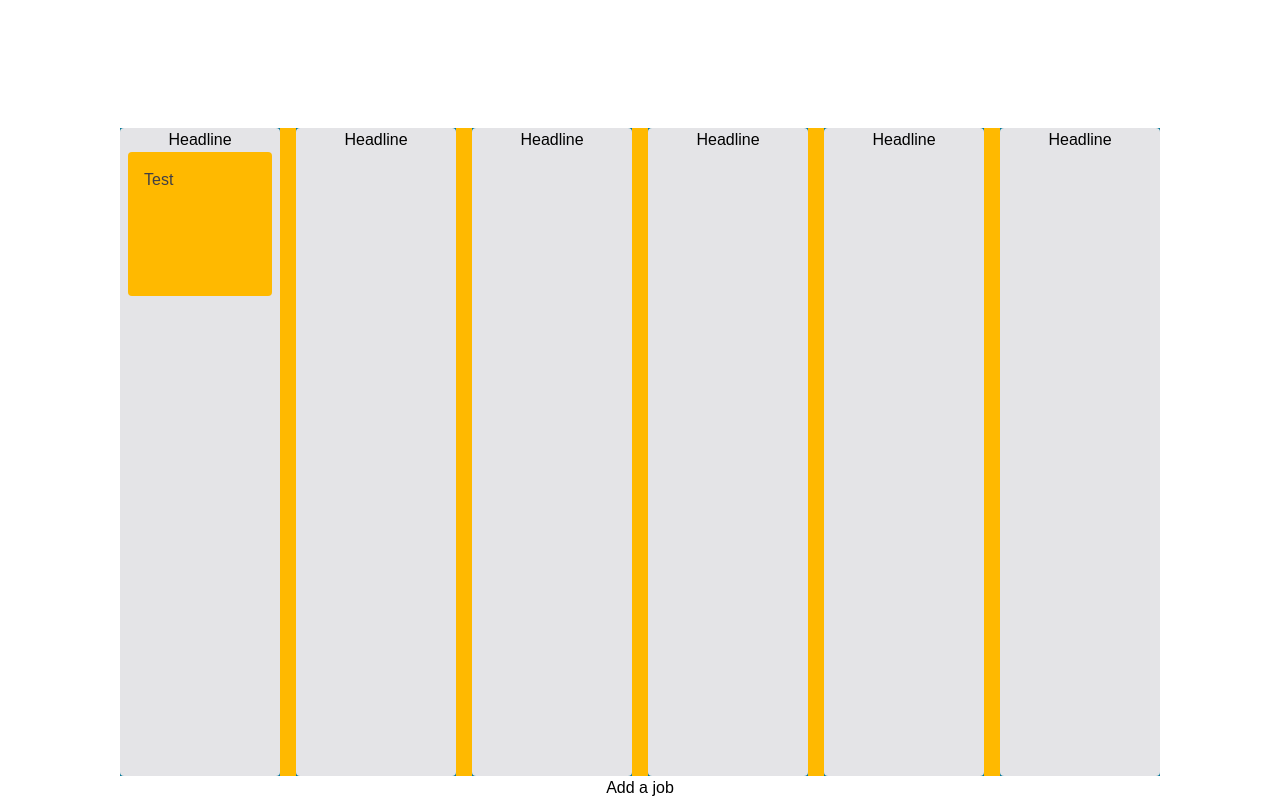
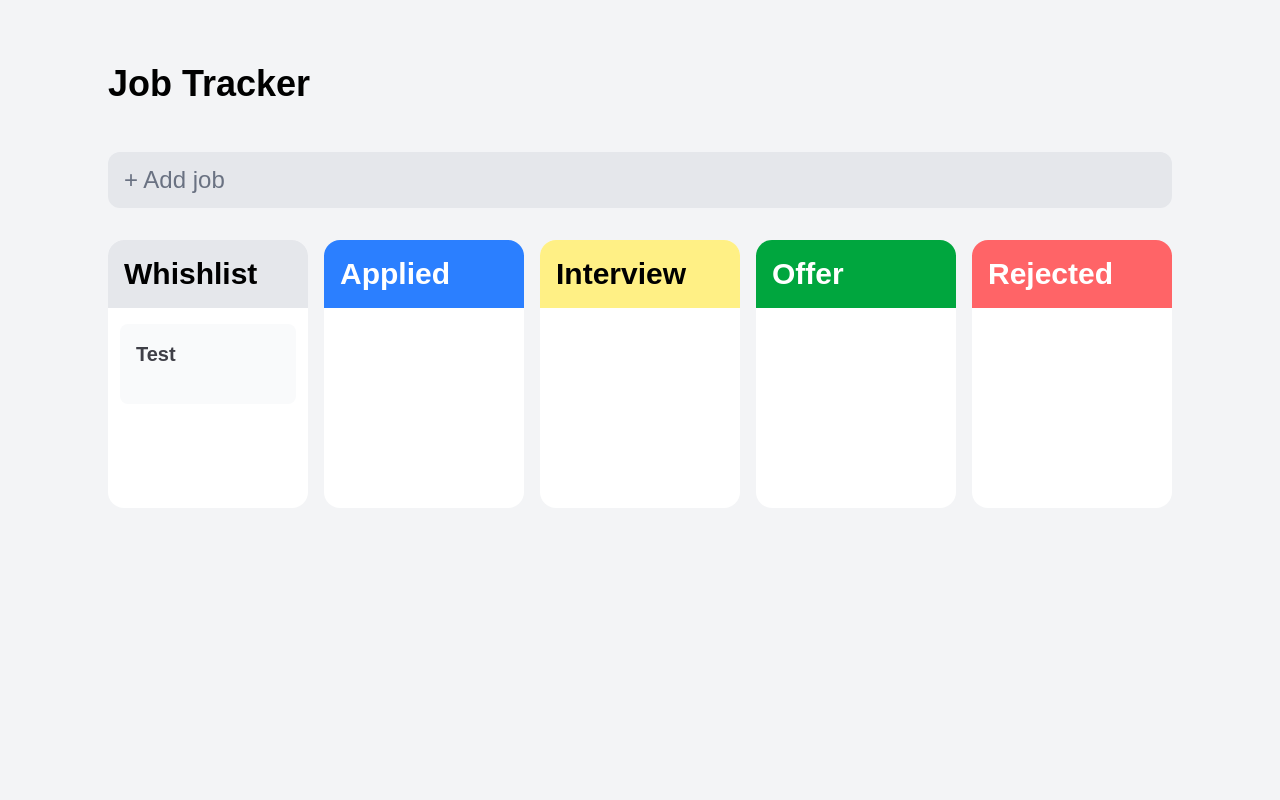
Before and after one commit to djolosc/job-tracker, a Next.js app: page / in a window 1280 px wide. Built offline with nearby package versions, Linux system fonts and the light colour scheme.

Commit message:
Style update

```diff
--- a/app/page.tsx
+++ b/app/page.tsx
@@ -10,7 +10,49 @@ const Home = () => {
   const [cards, setCards] = useState([
     { parent: "0", id: "0", taskName: "Test" },
   ]);
-  const containers = ["0", "1", "2", "3", "4", "5"];
+
+  const containers = [
+    {
+      id: "0",
+      headlineDetails: {
+        name: "Whishlist",
+        bgColor: "bg-gray-200",
+        color: "text-black",
+      },
+    },
+    {
+      id: "1",
+      headlineDetails: {
+        name: "Applied",
+        bgColor: "bg-blue-500",
+        color: "text-white",
+      },
+    },
+    {
+      id: "2",
+      headlineDetails: {
+        name: "Interview",
+        bgColor: "bg-yellow-200",
+        color: "text-black",
+      },
+    },
+    {
+      id: "3",
+      headlineDetails: {
+        name: "Offer",
+        bgColor: "bg-green-600",
+        color: "text-white",
+      },
+    },
+    {
+      id: "4",
+      headlineDetails: {
+        name: "Rejected",
+        bgColor: "bg-red-400",
+        color: "text-white",
+      },
+    },
+  ];
 
   const handleDragEnd = (event: DragEndEvent) => {
     const { over } = event;
@@ -41,13 +83,25 @@ const Home = () => {
   };
 
   return (
-    <div className="bg-white h-screen flex flex-col items-center justify-center">
+    <div className="bg-gray-100 h-screen flex flex-col items-center pt-16 pb-8">
+      <div>
+        <p className="self-start text-4xl font-semibold">Job Tracker</p>
+        <button
+          onClick={onButtonClick}
+          className="bg-gray-200 mt-12 h-14 w-full text-2xl text-gray-500 rounded-xl text-left pl-4 hover:cursor-pointer"
+        >
+          + Add job
+        </button>
         <DndContext onDragEnd={handleDragEnd}>
-        <div className="flex gap-4 mt-32 bg-amber-400 flex-1 overflow-y-auto h-96">
-          {containers.map((id) => (
-            <div className="bg-cyan-700 flex flex-1 h-full flex-col" key={id}>
-              <Droppable key={id} id={id}>
-                {findCards(id).map((card) => (
+          <div className="flex gap-4 mt-8 flex-1 overflow-y-auto h-full">
+            {containers.map((container) => (
+              <div className="flex flex-1 flex-col" key={container.id}>
+                <Droppable
+                  key={container.id}
+                  id={container.id}
+                  headlineDetails={container.headlineDetails}
+                >
+                  {findCards(container.id).map((card) => (
                     <Card
                       id={card.id}
                       key={card.id}
@@ -60,15 +114,14 @@ const Home = () => {
             ))}
           </div>
         </DndContext>
-      <button onClick={onButtonClick} className="text-black">
-        Add a job
-      </button>
+
         <Modal
           onClose={() => setIsModalOpen(false)}
           onSubmit={handleModalSubmit}
           isOpen={isModalOpen}
         />
       </div>
+    </div>
   );
 };
 
--- a/components/AddNewCardModal.tsx
+++ b/components/AddNewCardModal.tsx
@@ -25,10 +25,10 @@ const AddNewCardModal: FC<AddNewCardModalProps> = ({
 
   return (
     <div className="fixed inset-0 z-50 flex items-center justify-center ">
-      <div className="bg-white p-6 rounded-xl shadow-lg relative w-[400px]">
+      <div className="bg-gray-100 p-6 rounded-xl shadow-lg relative w-[400px]">
         <button
           onClick={onClose}
-          className="absolute top-2 right-2 text-black hover:text-black"
+          className="absolute top-2 right-2 text-black hover:text-black hover:cursor-pointer"
         >
           ✕
         </button>
@@ -46,7 +46,7 @@ const AddNewCardModal: FC<AddNewCardModalProps> = ({
 
           <button
             type="submit"
-            className="mt-2 px-4 py-2 bg-green-600 text-white rounded-lg"
+            className="mt-2 px-4 py-2 bg-green-600 text-white rounded-lg hover:cursor-pointer"
           >
             Submit
           </button>
--- a/components/Card.tsx
+++ b/components/Card.tsx
@@ -37,9 +37,9 @@ const Card: FC<CardProps> = ({ taskName, id, parent }) => {
       style={style}
       {...listeners}
       {...attributes}
-      className="p-4 bg-amber-400 rounded text-zinc-700 w-36 h-36"
+      className="p-4 bg-gray-50 rounded-lg text-zinc-700 w-44 h-20"
     >
-      {taskName}
+      <p className="text-xl font-semibold ">{taskName}</p>
     </div>
   );
 };
--- a/components/Droppable.tsx
+++ b/components/Droppable.tsx
@@ -5,9 +5,14 @@ import { FC } from "react";
 interface DroppableProps {
   children?: React.ReactNode;
   id: string;
+  headlineDetails: {
+    name: string;
+    bgColor: string;
+    color: string;
+  };
 }
 
-const Droppable: FC<DroppableProps> = ({ children, id }) => {
+const Droppable: FC<DroppableProps> = ({ children, id, headlineDetails }) => {
   const { isOver, setNodeRef } = useDroppable({
     id: id,
   });
@@ -19,10 +24,14 @@ const Droppable: FC<DroppableProps> = ({ children, id }) => {
     <div
       ref={setNodeRef}
       style={style}
-      className="bg-zinc-200 rounded w-40 flex flex-col items-center flex-1"
+      className="w-50 flex flex-col items-center rounded-2xl bg-white"
     >
-      <p>Headline</p>
-      <div className="flex-1 overflow-y flex flex-col gap-2">{children}</div>
+      <p
+        className={`font-semibold text-3xl p-4 ${headlineDetails.bgColor} ${headlineDetails.color} w-full rounded-t-2xl`}
+      >
+        {headlineDetails.name}
+      </p>
+      <div className=" flex flex-col gap-2 py-4 min-h-50">{children}</div>
     </div>
   );
 };
```
Lines whose indentation alone changed are shown as unchanged.
